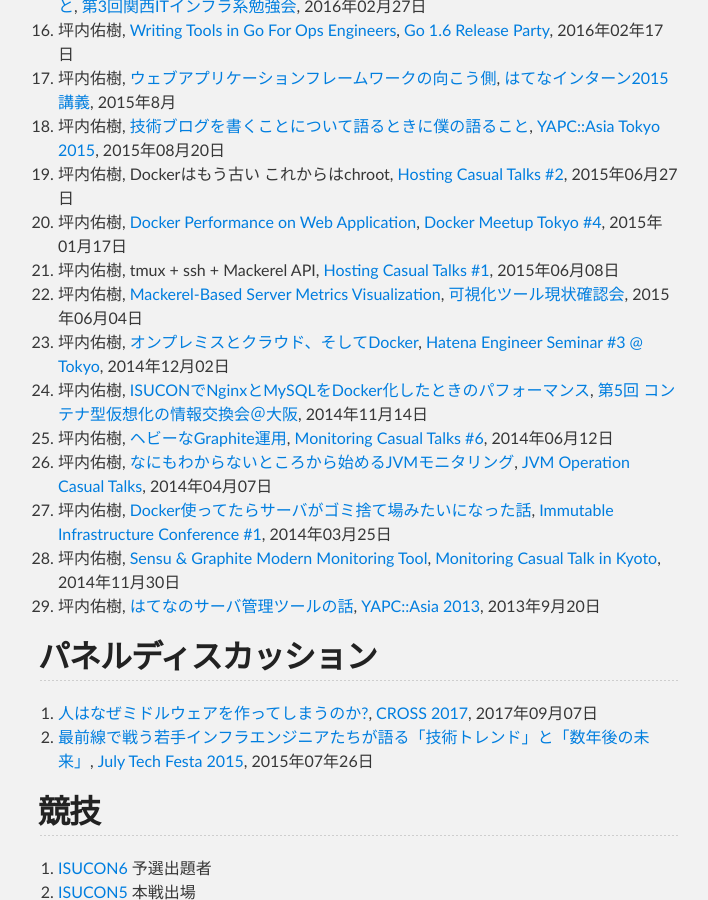
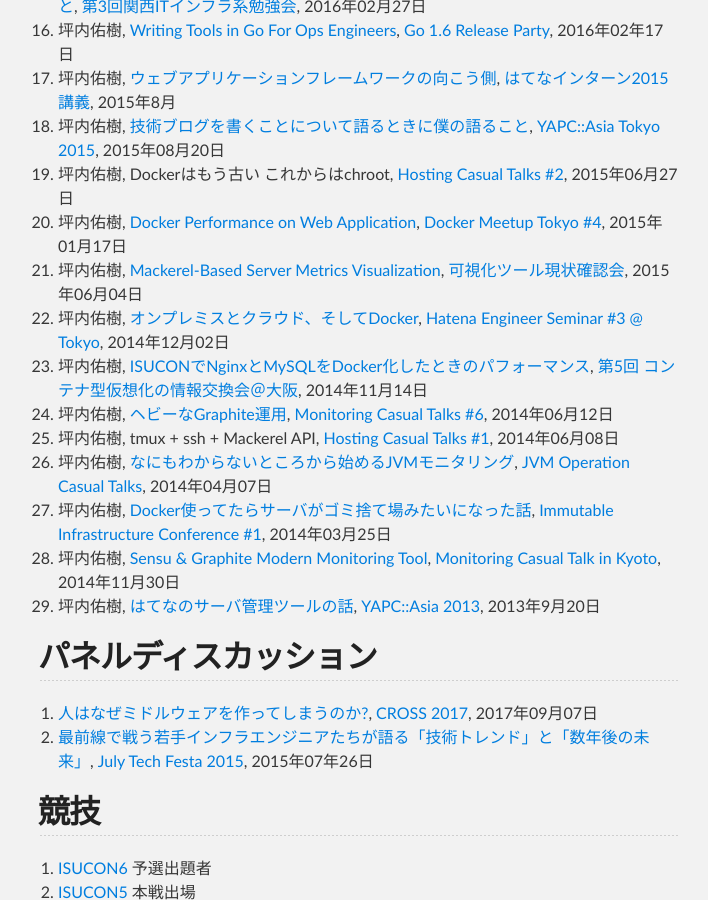
Before and after one commit to yuuki/yuuk.io, a Jekyll site: the page built from index.md, in a window 1280 px wide and 900 px high, scrolled down 2909 px. Shown: the whole window, without its empty margins (282-990 px from the left). Built offline with Jekyll 4.4.1, drawn with Linux system fonts in a browser that asks for light colours; nearby versions of some CDN libraries.

Commit message:
Sync README.md in master branch to index.md in gh-pages

```diff
--- a/index.md
+++ b/index.md
@@ -88,11 +88,11 @@
 1. 坪内佑樹, [技術ブログを書くことについて語るときに僕の語ること](http://yapcasia.org/2015/talk/show/7d62caf8-12f4-11e5-881c-d9f87d574c3a), [YAPC::Asia Tokyo 2015](http://yapcasia.org/2015/), 2015年08月20日
 1. 坪内佑樹, Dockerはもう古い これからはchroot, [Hosting Casual Talks #2](http://www.zusaar.com/event/9057007), 2015年06月27日
 1. 坪内佑樹, [Docker Performance on Web Application](https://speakerdeck.com/yuukit/docker-performance-on-web-application), [Docker Meetup Tokyo #4](http://dockerjp.connpass.com/event/10318/), 2015年01月17日
-1. 坪内佑樹, tmux + ssh + Mackerel API, [Hosting Casual Talks #1](http://www.zusaar.com/event/8427003), 2015年06月08日
 1. 坪内佑樹, [Mackerel-Based Server Metrics Visualization](https://speakerdeck.com/yuukit/mackerel-based-server-metrics-visualization), [可視化ツール現状確認会](http://www.zusaar.com/event/7437003), 2015年06月04日
 1. 坪内佑樹, [オンプレミスとクラウド、そしてDocker](https://speakerdeck.com/yuukit/on-premises-cloud-and-docker), [Hatena Engineer Seminar #3 @ Tokyo](http://eventdots.jp/event/244689), 2014年12月02日
 1. 坪内佑樹, [ISUCONでNginxとMySQLをDocker化したときのパフォーマンス](https://blog.yuuk.io/entry/dockerized-isucon), [第5回 コンテナ型仮想化の情報交換会＠大阪](http://ct-study.connpass.com/event/9068/), 2014年11月14日
 1. 坪内佑樹, [ヘビーなGraphite運用](https://speakerdeck.com/yuukit/hebinagraphiteyun-yong), [Monitoring Casual Talks #6](http://www.zusaar.com/event/11447004), 2014年06月12日
+1. 坪内佑樹, tmux + ssh + Mackerel API, [Hosting Casual Talks #1](http://www.zusaar.com/event/8427003), 2014年06月08日
 1. 坪内佑樹, [なにもわからないところから始めるJVMモニタリング](https://speakerdeck.com/yuukit/nanimowakaranaitokorokarashi-merujvmmonitaringu), [JVM Operation Casual Talks](https://atnd.org/events/48999), 2014年04月07日
 1. 坪内佑樹, [Docker使ってたらサーバがゴミ捨て場みたいになった話](https://speakerdeck.com/yuukit/dockershi-tutetarasahakakomishe-techang-mitaininatutetahua), [Immutable Infrastructure Conference #1](https://atnd.org/events/47786), 2014年03月25日
 1. 坪内佑樹, [Sensu & Graphite Modern Monitoring Tool](https://speakerdeck.com/yuukit/sensu-plus-graphite), [Monitoring Casual Talk in Kyoto](http://www.zusaar.com/event/1377006), 2014年11月30日
```
